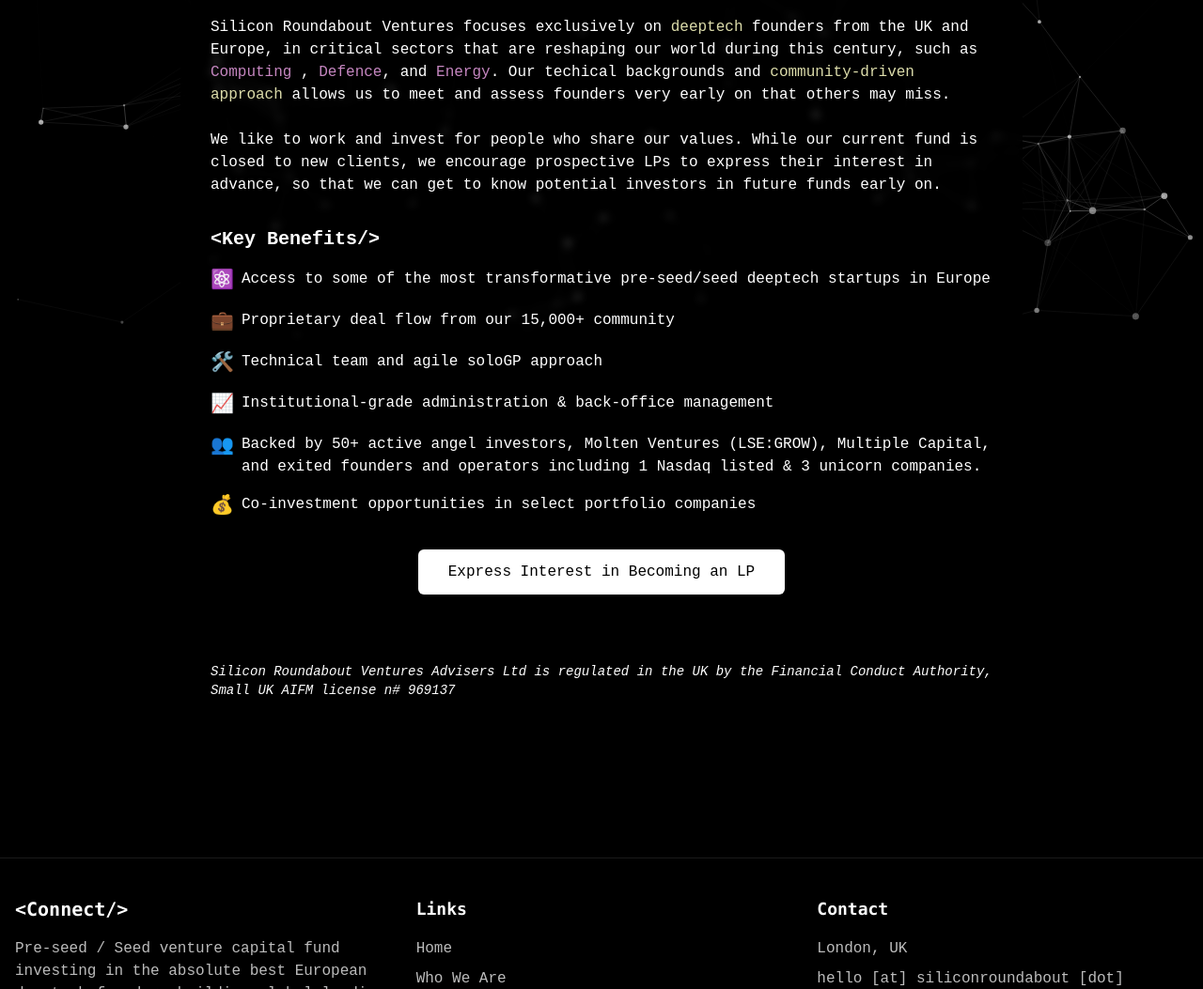
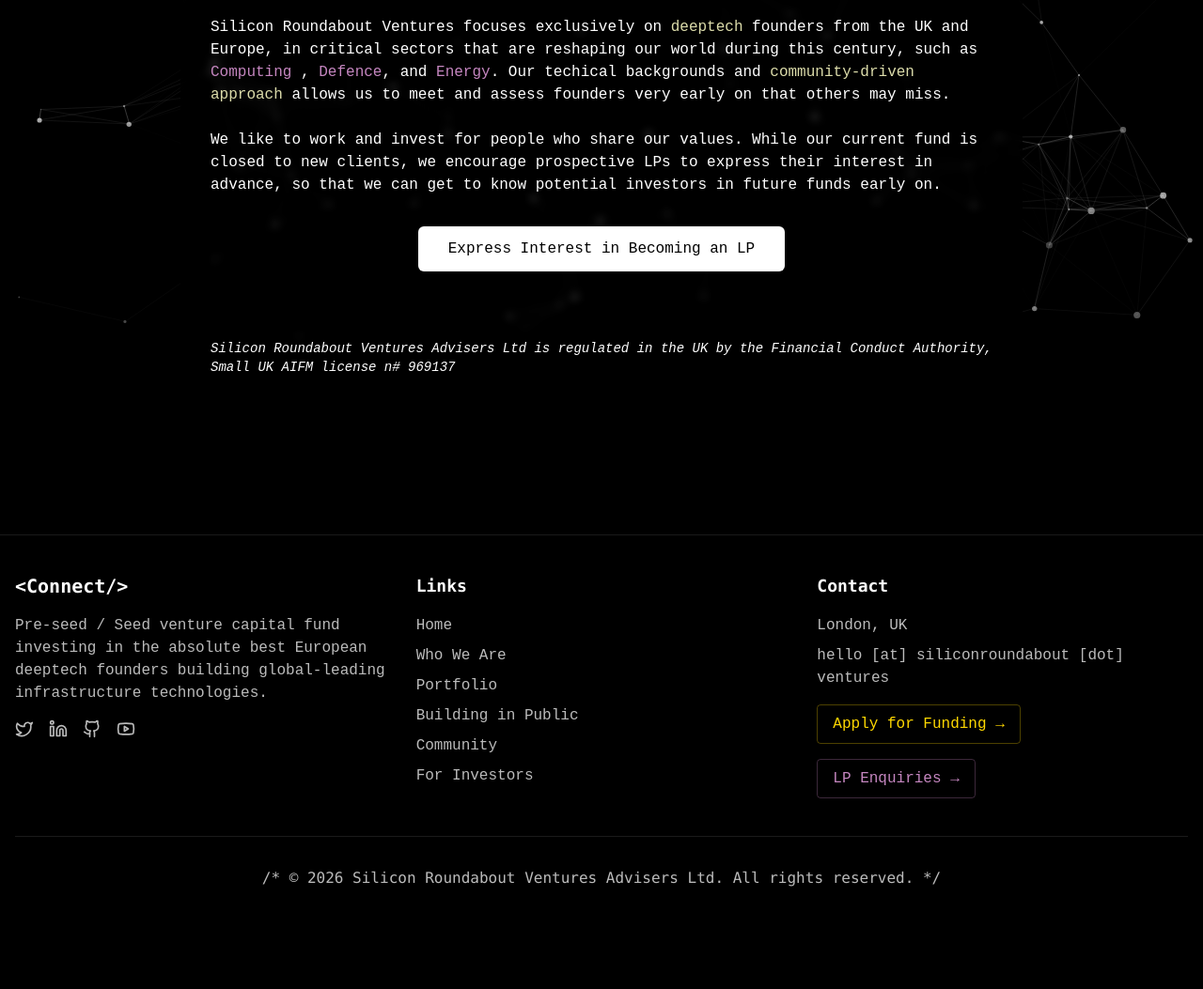
Before and after one commit to silicon-roundabout-ventures/roundabout-ventures-dashboard, a Gatsby site: page /forinvestors in a window 1280 px wide. Shown: the part 415-1468 px from the top of the page at 94% size. After the commit the page ends 1402 px from the top, so only its background shows below. Built offline with nearby package versions, Linux system fonts and the light colour scheme; Gatsby itself is replaced by a stand-in of ours; a script that the page names is missing.

```diff
--- a/src/pages/forinvestors.tsx
+++ b/src/pages/forinvestors.tsx
@@ -26,16 +26,6 @@ const ForInvestorsContent = () => {
             <p className="text-white mb-6">
               We like to work and invest for people who share our values. While our current fund is closed to new clients, we encourage prospective LPs to express their interest in advance, so that we can get to know potential investors in future funds early on.
             </p>
-
-            <h3 className="text-xl font-bold text-white mt-8 mb-4">&lt;Key Benefits/&gt;</h3>
-            <ul className="list-none mb-8 text-white space-y-4">
-              <li className="flex items-start"><span className="text-srv-teal mr-2 text-xl">⚛️</span> <span>Access to some of the most transformative pre-seed/seed deeptech startups in Europe</span></li>
-              <li className="flex items-start"><span className="text-srv-teal mr-2 text-xl">💼</span> <span>Proprietary deal flow from our 15,000+ community</span></li>
-              <li className="flex items-start"><span className="text-srv-teal mr-2 text-xl">🛠️</span> <span>Technical team and agile soloGP approach</span></li>
-              <li className="flex items-start"><span className="text-srv-teal mr-2 text-xl">📈</span> <span>Institutional-grade administration & back-office management</span></li>
-              <li className="flex items-start"><span className="text-srv-teal mr-2 text-xl">👥</span> <span>Backed by 50+ active angel investors, Molten Ventures (LSE:GROW), Multiple Capital, and exited founders and operators including 1 Nasdaq listed & 3 unicorn companies.</span></li>
-              <li className="flex items-start"><span className="text-srv-teal mr-2 text-xl">💰</span> <span>Co-investment opportunities in select portfolio companies</span></li>
-            </ul>
 
             <div className="mt-8 text-center mb-12">
               <Link
```
